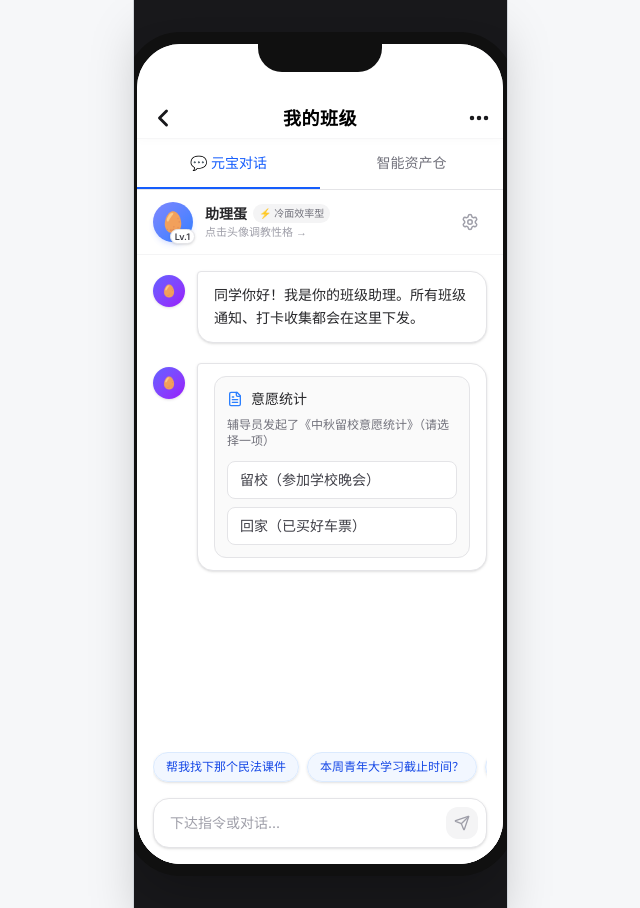
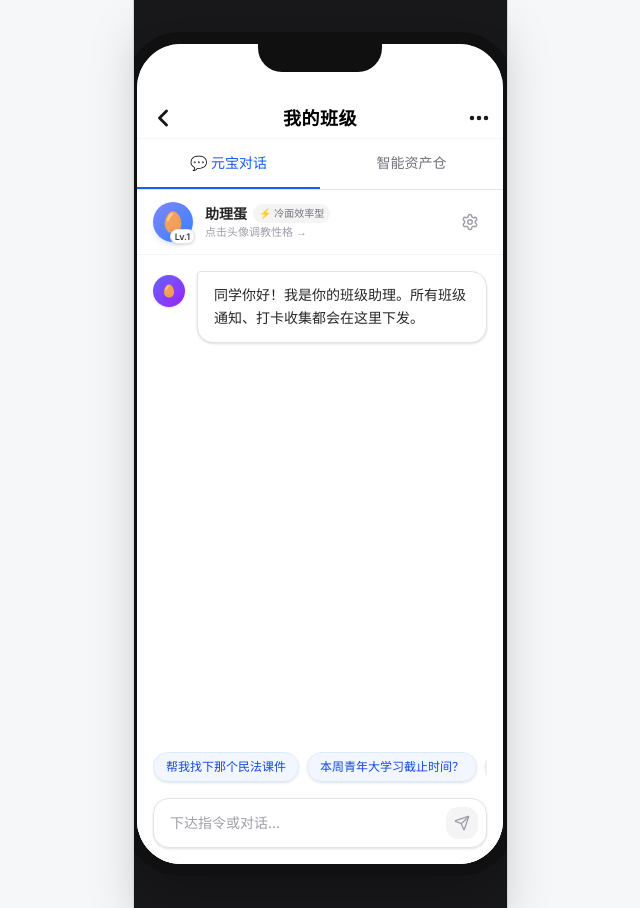
Before and after one commit to jren8523-oss/-ai-, a Next.js app: page /student in a window 1280 px wide. Shown: the whole page, without its empty margins (320-960 px from the left). Built offline with nearby package versions, Linux system fonts and the light colour scheme.

Commit message:
fix: 移除强制弹出的冗余交互卡片

```diff
--- a/src/components/ChatTimeline.tsx
+++ b/src/components/ChatTimeline.tsx
@@ -57,7 +57,7 @@ function formatDeadline(durationMinutes: number): string {
   });
 }
 
-const CheckinConfigCard: React.FC<{ uiRequest?: UIRequestPayload; onSendMessage?: (text: string) => void }> = ({ uiRequest, onSendMessage }) => {
+export const CheckinConfigCard: React.FC<{ uiRequest?: UIRequestPayload; onSendMessage?: (text: string) => void }> = ({ uiRequest, onSendMessage }) => {
   const props = uiRequest?.props;
   const inferredTitle = props?.type === "checkin" ? (props?.params?.scene as string) || props?.title || "" : props?.title || "";
   const [title, setTitle] = useState(inferredTitle);
--- a/src/components/StudentView.tsx
+++ b/src/components/StudentView.tsx
@@ -12,7 +12,6 @@ import {
   Settings,
   Play,
   RefreshCw,
-  Check,
 } from "lucide-react";
 import { motion, AnimatePresence } from "motion/react";
 import { AILoading } from "./ui/AILoading";
@@ -23,7 +22,8 @@ import {
   type PersonalityId,
 } from "@/src/store/aiAssistantStore";
 import { rewriteSummary, type RewriteResult } from "@/src/lib/semanticRewriter";
-import { useToast } from "@/src/components/Toast";
+import type { UIRequestPayload } from "@/src/lib/uiRequestProtocol";
+import { CheckinConfigCard } from "./ChatTimeline";
 
 // ─────────────────────────────────────────────────────
 // SettingsView — 性格实验室 (Modal)
@@ -229,18 +229,13 @@ function ChatView() {
   const [input, setInput] = useState("");
   const [isTyping, setIsTyping] = useState(false);
   const [settingsOpen, setSettingsOpen] = useState(false);
-  const [surveySelection, setSurveySelection] = useState<string | null>(null);
   const bottomRef = useRef<HTMLDivElement>(null);
 
   const {
     personalityId,
     userPreferences,
     growthLevel,
-    completeTask,
-    isTaskCompleted,
   } = useAiAssistant();
-
-  const { showToast } = useToast();
 
   const avatar = getAvatarByLevel(growthLevel);
   const personalityMeta = PERSONALITY_META[personalityId];
@@ -283,12 +278,14 @@ function ChatView() {
       const reply = response.ok
         ? data.reply
         : "抱歉，AI 服务器暂时出现了点问题，请稍后再试。";
+      const uiRequest: UIRequestPayload | null = data.uiRequest ?? null;
 
       setMessages((prev) => [
         ...prev,
         {
           id: (Date.now() + 1).toString(),
           type: "bot",
+          uiRequest,
           content: <div className="whitespace-pre-wrap">{reply}</div>,
         },
       ]);
@@ -394,67 +391,24 @@ function ChatView() {
           </motion.div>
         ))}
 
-        {/* ── 意愿统计交互卡片（单选互斥 + 视觉反馈）── */}
+        {/* ── UI Card: AI-driven interactive cards (from ui-request protocol) ── */}
+        {messages.map((msg) => msg.uiRequest && (
           <motion.div
             initial={{ opacity: 0, y: 10 }}
             animate={{ opacity: 1, y: 0 }}
+            key={`card-${msg.id}`}
             className="flex gap-3 max-w-full"
           >
             <div className="w-8 h-8 rounded-full flex items-center justify-center flex-shrink-0 mt-1 shadow-sm bg-gradient-to-br from-indigo-500 to-purple-600 text-white">
               <span className="text-xs">{avatar.emoji}</span>
             </div>
             <div className="px-4 py-3 text-sm leading-relaxed shadow-sm bg-white border border-zinc-200 text-zinc-800 rounded-2xl rounded-tl-sm w-full">
-            <div className="p-3 bg-zinc-50 border border-zinc-200 rounded-xl">
-              <div className="flex items-center gap-2 text-sm font-medium mb-2 text-zinc-800">
-                <FileText size={16} className="text-blue-500" />
-                <span>意愿统计</span>
-              </div>
-              <p className="text-xs text-zinc-500 mb-3">
-                辅导员发起了《中秋留校意愿统计》（请选择一项）
-              </p>
-              <div className="space-y-2">
-                {[
-                  { id: "mid-autumn-stay", label: "留校（参加学校晚会）" },
-                  { id: "mid-autumn-home", label: "回家（已买好车票）" },
-                ].map((opt) => {
-                  const isSelected = surveySelection === opt.id;
-                  return (
-                    <button
-                      key={opt.id}
-                      onClick={() => {
-                        if (surveySelection === opt.id) return;
-                        setSurveySelection(opt.id);
-                        completeTask(opt.id);
-                        showToast(`提交成功，已记录为 ${opt.label}`);
-                      }}
-                      className={`w-full text-left px-3 py-2 text-sm border rounded-lg transition-all duration-200 flex items-center justify-between ${
-                        isSelected
-                          ? "bg-green-50 border-green-500 text-green-800 shadow-sm"
-                          : "bg-white border-zinc-200 text-zinc-700 hover:border-zinc-300 hover:bg-zinc-50 active:bg-zinc-100"
-                      }`}
-                    >
-                      <span>{opt.label}</span>
-                      {isSelected && (
-                        <motion.span
-                          initial={{ scale: 0, opacity: 0 }}
-                          animate={{ scale: 1, opacity: 1 }}
-                          transition={{ type: "spring", stiffness: 400, damping: 20 }}
-                        >
-                          <Check size={16} className="text-green-600" />
-                        </motion.span>
-                      )}
-                    </button>
-                  );
-                })}
-              </div>
-              {surveySelection && (
-                <p className="mt-2 text-[11px] text-green-700/70">
-                  ✅ 已提交选择，如需修改请重新点击上方选项
-                </p>
+              {msg.uiRequest.component === "TaskConfigCard" && (
+                <CheckinConfigCard uiRequest={msg.uiRequest} onSendMessage={(text) => setInput(text)} />
               )}
             </div>
-          </div>
           </motion.div>
+        ))}
 
         {isTyping && (
           <div className="flex gap-3 max-w-full">
--- a/src/lib/uiRequestProtocol.ts
+++ b/src/lib/uiRequestProtocol.ts
@@ -180,7 +180,8 @@ export function buildUIRequestSystemPrompt(): string {
 ### 重要规则
 - ui-request 块必须放在回复的最后
 - JSON 必须严格符合格式，不要添加注释
-- 仅当确实需要交互卡片时才生成，普通问答不需要
+- **仅当用户明确表达"发布任务"、"发起统计/调查/签到/投票"、"收集信息"等意图时才生成 ui-request 块**
+- **严禁在以下场景生成 ui-request 块：普通闲聊、问候语（如"你好"）、问路、问课表、查询信息、请假流程咨询、个人疑问等不涉及任务发布的对话**
 - 回复的正文中不要提及 ui-request 或卡片的相关内容
 `.trim();
 }
```
Also changed, not shown: 1 other file (tests, documents, lock files or other folders). Lines whose indentation alone changed are shown as unchanged.
